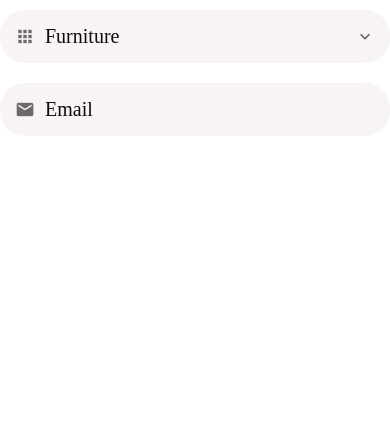
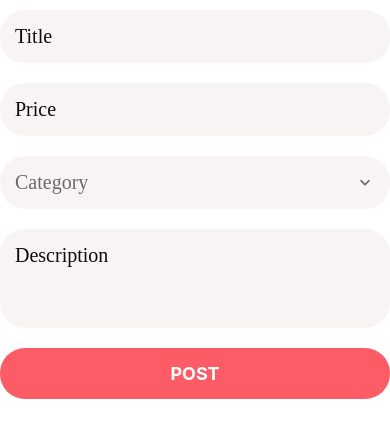
Before and after one commit to KamranMoazim/Online-Store-React-Native-Expo, a React Native app: screen / in a window 390 px wide. Shown: the top 438 px of the page. Built offline with nearby package versions, Linux system fonts and the light colour scheme.

Commit message:
completed 7. Forms

```diff
--- a/App.js
+++ b/App.js
@@ -12,6 +12,8 @@ import ViewImageScreen from "./app/screens/ViewImageScreen";
 import ListingsScreen from "./app/screens/ListingsScreen"
 import ListingDetailsScreen from "./app/screens/ListingDetailsScreen";
 import AccountScreen from "./app/screens/AccountScreen";
+import LoginScreen from "./app/screens/LoginScreen";
+import ListingEditScreen from "./app/screens/ListingEditScreen";
 import Screen from "./app/screens/Screen";
 
 import AppText from "./app/components/AppText"
@@ -26,147 +28,109 @@ import AppPicker from "./app/components/AppPicker";
 const App = gestureHandlerRootHOC(() => {
 
 
-
-
   // *********** 1
-  // TextInput
-  // const [name, setName] = useState("");
-  // <TextInput
-  //   placeholder="First Name"
-  //   maxLength={4}
-  //   keyboardType="number-pad"
-  //   clearButtonMode="never"  // only works in IOS
-  //   secureTextEntry={true}
-  //   onChangeText={(text)=>setName(text)}
-  // />
-
+  // created Login Screen  ************
+  // const [email, setEmail] = useState("")
+  // const [password, setPassword] = useState("")
+  // return (
+  // <Screen style={styles.container}>
+  //     <Image style={styles.logo} source={require("../assets/logo.png")} />
+  //     <AppTextInput
+  //         icon="email"
+  //         placeholder="Email"
+  //         autoCapitalize="none"
+  //         autoCorrect={false}
+  //         keyboardType="email-address"
+  //         onChangeText={(text)=>{setEmail(text)}}
+  //     />
+  //     <AppTextInput
+  //         icon="lock"
+  //         placeholder="Password"
+  //         autoCapitalize="none"
+  //         autoCorrect={false}
+  //         secureTextEntry={true}
+  //         onChangeText={(text)=>{setPassword(text)}}
+  //     />
+  //     <AppButton title="Login" onPress={()=>console.log(email, password)} />
+  // </Screen>
+  // )
 
   // *********** 2
-  //  created AppTextInput
-  // const AppTextInput = ({icon, ...otherProps}) => {
-  //   return (
-  //     <View style={styles.container}>
-  //         {icon && <MaterialCommunityIcons name={icon} size={20} color={colors.medium} style={styles.icon} />}
-  //         <TextInput {...otherProps} />
-  //     </View>
-  //   )
-  // }
+  // updated Login Screen with Formik
+  //   <Screen style={styles.container}>
+  //   <Image style={styles.logo} source={require("../assets/logo.png")} />
+  //   <Formik
+  //       initialValues={{email:"", password:""}}
+  //       onSubmit = {(values) => {
+  //           console.log(values)
+  //       }}
+  //   >
+  //       { ({handleChange, handleSubmit}) => (
+  //           <>
+  //               <AppTextInput
+  //                   icon="email"
+  //                   placeholder="Email"
+  //                   autoCapitalize="none"
+  //                   autoCorrect={false}
+  //                   keyboardType="email-address"
+  //                   onChangeText={handleChange("email")}
+  //               />
+  //               <AppTextInput
+  //                   icon="lock"
+  //                   placeholder="Password"
+  //                   autoCapitalize="none"
+  //                   autoCorrect={false}
+  //                   secureTextEntry={true}
+  //                   onChangeText={handleChange("password")}
+  //               />
+  //               <AppButton title="Login" onPress={handleSubmit} />
+  //           </>
+  //       ) }
+  //   </Formik>
+  // </Screen>
 
 
   // *********** 3
-  // created defaultStyles file and updated AppTextInput and AppText
+  // added validation with Yup to LoginScreen
+  // const validationSchema = Yup.object().shape({
+  //     email:Yup.string().required().email().label("Email"),
+  //     password:Yup.string().required().min(4).label("Password"),
+  // })
 
   // *********** 4
-  // const [isNew, setIsNEw] = useState(false);
-  // <Switch value={isNew} onChange={(newValue)=>{setIsNEw(newValue)}} />
+  // created AppErrorMessage and added to LoginScreen
 
 
   // *********** 5
-  // installed ---> @react-native-picker/picker or not
-  // and created custom AppPicker
-  // const AppPicker = ({icon, placeholder, ...otherProps}) => {
-  //   const [showModal, setShowModal] = useState(false);
-  //   return (
-  //     <>
-  //         <TouchableWithoutFeedback onPress={() => setShowModal(true)}>
-  //             <View style={styles.container}>
-  //                 {icon && <MaterialCommunityIcons
-  //                             name={icon}
-  //                             size={20}
-  //                             color={defaultStyles.colors.medium}
-  //                             style={styles.icon} />}
-  //                 <AppText style={styles.text}>
-  //                     {placeholder}
-  //                 </AppText>
-  //                 <MaterialCommunityIcons name="chevron-down" size={20} color={defaultStyles.colors.medium} />
-  //             </View>
-  //         </TouchableWithoutFeedback>
-  //         <Modal visible={showModal}>
-  //             <AppButton
-  //                 title="Close"
-  //                 style={{width:"25%", alignSelf:"center"}}
-  //                 onPress={() => setShowModal(false)} />
-  //         </Modal>
-  //     </>
-  //   )
-  // }
+  // updated AppErrorMessage and added touched to it
+
 
 
   // *********** 6
-  // updating AppPicker by creating PickerItem
-  // ............
-  // const PickerItem = ({label, onPress}) => {
-  //   return (
-  //     <TouchableOpacity onPress={onPress}>
-  //         <AppText style={styles.text}>{label}</AppText>
-  //     </TouchableOpacity>
-  //   )
-  // }
-  // ............
-  // <Modal visible={showModal}>
-  // <AppButton
-  //     title="Close"
-  //     style={{width:"25%", alignSelf:"center"}}
-  //     onPress={() => setShowModal(false)}
-  // />
-  // <FlatList
-  // data={items}
-  // keyExtractor={(item)=>item.value.toString() }
-  // renderItem={({item}) => <PickerItem label={item.label} onPress={()=>console.log(item)} />} />
-  // </Modal>
-
+  // created AppFormField and used in LoginScreen Form
 
 
   // *********** 7
-  // more updation
-  // const categories = [
-  //   {label:"Furniture", value:1},
-  //   {label:"Clothing", value:2},
-  //   {label:"Cameras", value:3},
-  // ]
-  // const [category, setCategory] = useState(categories[0]);
-  // return (
-  //   <Screen>
-  //     <AppPicker
-  //     selectedItem={category} onSelectItem={(item) => setCategory(item)}
-  //     items={categories}
-  //     icon="apps" placeholder="Category" />
-  //     <AppTextInput icon="email" placeholder="Email" />
-  //   </Screen>
-  // );
+  // created AppFormSubmitButton
+
 
   // *********** 8
-  //
+  // created AppForm and used in LoginScreen Form
 
 
   // *********** 9
-  //
+  // created AppFormPicker
 
 
   // *********** 10
-  //
+  // ListingEditScreen made
 
 
   // *********** 11
   //
 
-
-  const categories = [
-    {label:"Furniture", value:1},
-    {label:"Clothing", value:2},
-    {label:"Cameras", value:3},
-  ]
-
-  const [category, setCategory] = useState(categories[0]);
-
   return (
-    <Screen>
-      <AppPicker
-      selectedItem={category} onSelectItem={(item) => setCategory(item)}
-      items={categories}
-      icon="apps" placeholder="Category" />
-      <AppTextInput icon="email" placeholder="Email" />
-    </Screen>
+    <ListingEditScreen />
   );
 })
 
--- /dev/null
+++ b/app/components/AppErrorMessage.js
@@ -0,0 +1,20 @@
+import { StyleSheet } from 'react-native'
+import React from 'react'
+import AppText from './AppText'
+
+
+
+const AppErrorMessage = ({error, visible}) => {
+
+    if (!visible || !error) return null;
+
+  return (<AppText style={styles.error}>{error}</AppText>)
+}
+
+export default AppErrorMessage
+
+const styles = StyleSheet.create({
+    error:{
+        color:"red"
+    }
+})
--- /dev/null
+++ b/app/components/AppForm.js
@@ -0,0 +1,25 @@
+import React from 'react'
+import { StyleSheet } from 'react-native'
+
+
+import { Formik } from 'formik'
+
+const AppForm = ({initialValues, validationSchema, onSubmit, children}) => {
+  return (
+    <Formik
+    initialValues={initialValues}
+    validationSchema={validationSchema}
+    onSubmit={onSubmit}
+    >
+        {()=>(
+            <>
+                {children}
+            </>
+        )}
+    </Formik>
+  )
+}
+
+export default AppForm
+
+const styles = StyleSheet.create({})
--- /dev/null
+++ b/app/components/AppFormField.js
@@ -0,0 +1,30 @@
+import React from 'react'
+import { StyleSheet } from 'react-native'
+import { useFormikContext } from "formik";
+
+
+import AppTextInput from './AppTextInput';
+import AppErrorMessage from './AppErrorMessage';
+
+
+const AppFormField = ({name, ...otherProps}) => {
+
+    const {handleChange, setFieldTouched, touched, errors} = useFormikContext();
+
+  return (
+    <>
+
+    <AppTextInput
+        {...otherProps}
+        onChangeText={handleChange(name)}
+        onBlur={() => setFieldTouched(name)}
+    />
+    <AppErrorMessage visible={touched[name]} error={errors[name]} />
+
+    </>
+  )
+}
+
+export default AppFormField
+
+const styles = StyleSheet.create({})
--- /dev/null
+++ b/app/components/AppFormPicker.js
@@ -0,0 +1,30 @@
+import { useFormikContext } from 'formik'
+import React from 'react'
+import { StyleSheet } from 'react-native'
+
+import AppPicker from './AppPicker'
+import AppErrorMessage from './AppErrorMessage'
+
+const AppFormPicker = ({items, name, placeholder}) => {
+
+
+    const {errors, setFieldValue, touched, values} = useFormikContext();
+
+    // console.log(values)
+
+  return (
+    <>
+        <AppPicker
+            items={items}
+            onSelectItem={(item)=>setFieldValue(name, item)}
+            placeholder={placeholder}
+            selectedItem={values[name]}
+        />
+        <AppErrorMessage error={errors[name]} visible={touched[name]} />
+    </>
+  )
+}
+
+export default AppFormPicker
+
+const styles = StyleSheet.create({})
--- /dev/null
+++ b/app/components/AppFormSubmitButton.js
@@ -0,0 +1,21 @@
+import React from 'react'
+import { StyleSheet } from 'react-native'
+import { useFormikContext } from 'formik'
+
+import AppButton from './AppButton'
+
+const AppFormSubmitButton = ({title}) => {
+
+    const {handleSubmit, values} = useFormikContext()
+
+    // console.log(handleSubmit)
+    // console.log(values)
+
+  return (
+    <AppButton title={title} onPress={handleSubmit} />
+  )
+}
+
+export default AppFormSubmitButton
+
+const styles = StyleSheet.create({})
--- a/app/components/AppPicker.js
+++ b/app/components/AppPicker.js
@@ -28,7 +28,7 @@ const AppPicker = ({icon, selectedItem, onSelectItem, placeholder, items}) => {
                 <MaterialCommunityIcons name="chevron-down" size={20} color={defaultStyles.colors.medium} />
             </View>
         </TouchableWithoutFeedback>
-        <Modal visible={showModal}>
+        <Modal visible={showModal} animationType="fade">
             <AppButton
                 title="Close"
                 style={{width:"25%", alignSelf:"center"}}
@@ -67,7 +67,7 @@ const styles = StyleSheet.create({
         marginRight:10,
     },
     text:{
-        color:defaultStyles.colors.dark,
+        color:defaultStyles.colors.medium,
         flex:1
     }
 })
--- /dev/null
+++ b/app/screens/ListingEditScreen.js
@@ -0,0 +1,78 @@
+import React from 'react'
+import { StyleSheet } from 'react-native'
+import * as Yup from "yup"
+
+import Screen from "./Screen";
+import AppFormField from '../components/AppFormField';
+import AppFormSubmitButton from '../components/AppFormSubmitButton';
+import AppForm from '../components/AppForm';
+import AppFormPicker from '../components/AppFormPicker';
+
+
+const validationSchema = Yup.object().shape({
+    title:Yup.string().required().min(1).label("Title"),
+    price:Yup.number().required().min(1).max(10000).label("Price"),
+    description:Yup.string().label("Description"),
+    category:Yup.object().required().nullable().label("Category"),
+})
+
+
+const categories = [
+    {label:"Furniture", value:1},
+    {label:"Clothing", value:2},
+    {label:"Camera", value:3},
+]
+
+
+const ListingEditScreen = () => {
+  return (
+    <Screen style={styles.container}>
+        <AppForm
+            initialValues={{
+                title:"",
+                price:"",
+                description:"",
+                category:null
+            }}
+            validationSchema={validationSchema}
+            onSubmit={(values)=>{
+                console.log(values)
+            }}
+        >
+
+            <AppFormField
+                maxLength={255}
+                name="title"
+                placeholder="Title"
+             />
+            <AppFormField
+                keyboardType="numeric"
+                maxLength={8}
+                name="title"
+                placeholder="Price"
+             />
+            <AppFormPicker
+                items={categories}
+                name="category"
+                placeholder="Category"
+             />
+            <AppFormField
+                maxLength={255}
+                multiline
+                name="description"
+                numberOfLines={3}
+                placeholder="Description"
+            />
+            <AppFormSubmitButton title="Post" />
+        </AppForm>
+    </Screen>
+  )
+}
+
+export default ListingEditScreen
+
+const styles = StyleSheet.create({
+    container:{
+        padding:10
+    },
+})
--- /dev/null
+++ b/app/screens/LoginScreen.js
@@ -0,0 +1,65 @@
+import React from 'react'
+import { StyleSheet, Image } from 'react-native'
+import * as Yup from "yup"
+
+import Screen from "./Screen";
+import AppFormField from '../components/AppFormField';
+import AppFormSubmitButton from '../components/AppFormSubmitButton';
+import AppForm from '../components/AppForm';
+
+
+const validationSchema = Yup.object().shape({
+    email:Yup.string().required().email().label("Email"),
+    password:Yup.string().required().min(4).label("Password"),
+})
+
+const LoginScreen = () => {
+
+  return (
+    <Screen style={styles.container}>
+        <Image style={styles.logo} source={require("../assets/logo-red.png")} />
+        <AppForm
+            initialValues={{email:"", password:""}}
+            validationSchema={validationSchema}
+            onSubmit = {(values, { resetForm }) => {
+                console.log(values)
+                // resetForm();
+            }}
+        >
+            <AppFormField
+                icon="email"
+                placeholder="Email"
+                autoCapitalize="none"
+                autoCorrect={false}
+                keyboardType="email-address"
+                name="email"
+            />
+            <AppFormField
+                icon="lock"
+                placeholder="Password"
+                autoCapitalize="none"
+                autoCorrect={false}
+                secureTextEntry={true}
+                name="password"
+            />
+            <AppFormSubmitButton title="Login" />
+        </AppForm>
+
+    </Screen>
+  )
+}
+
+export default LoginScreen
+
+const styles = StyleSheet.create({
+    container:{
+        padding:10
+    },
+    logo:{
+        height:80,
+        width:80,
+        alignSelf:"center",
+        marginTop:50,
+        marginBottom:20,
+    },
+})
--- a/package.json
+++ b/package.json
@@ -13,11 +13,13 @@
     "expo": "~45.0.0",
     "expo-constants": "^13.1.1",
     "expo-status-bar": "~1.3.0",
+    "formik": "^2.2.9",
     "react": "17.0.2",
     "react-dom": "17.0.2",
     "react-native": "0.68.2",
     "react-native-gesture-handler": "~2.2.1",
-    "react-native-web": "0.17.7"
+    "react-native-web": "0.17.7",
+    "yup": "^0.32.11"
   },
   "devDependencies": {
     "@babel/core": "^7.12.9"
```
Also changed, not shown: app/screens/RegisterScreen.js (added, +21 -0 lines), 2 other files (tests, documents, lock files or other folders).
